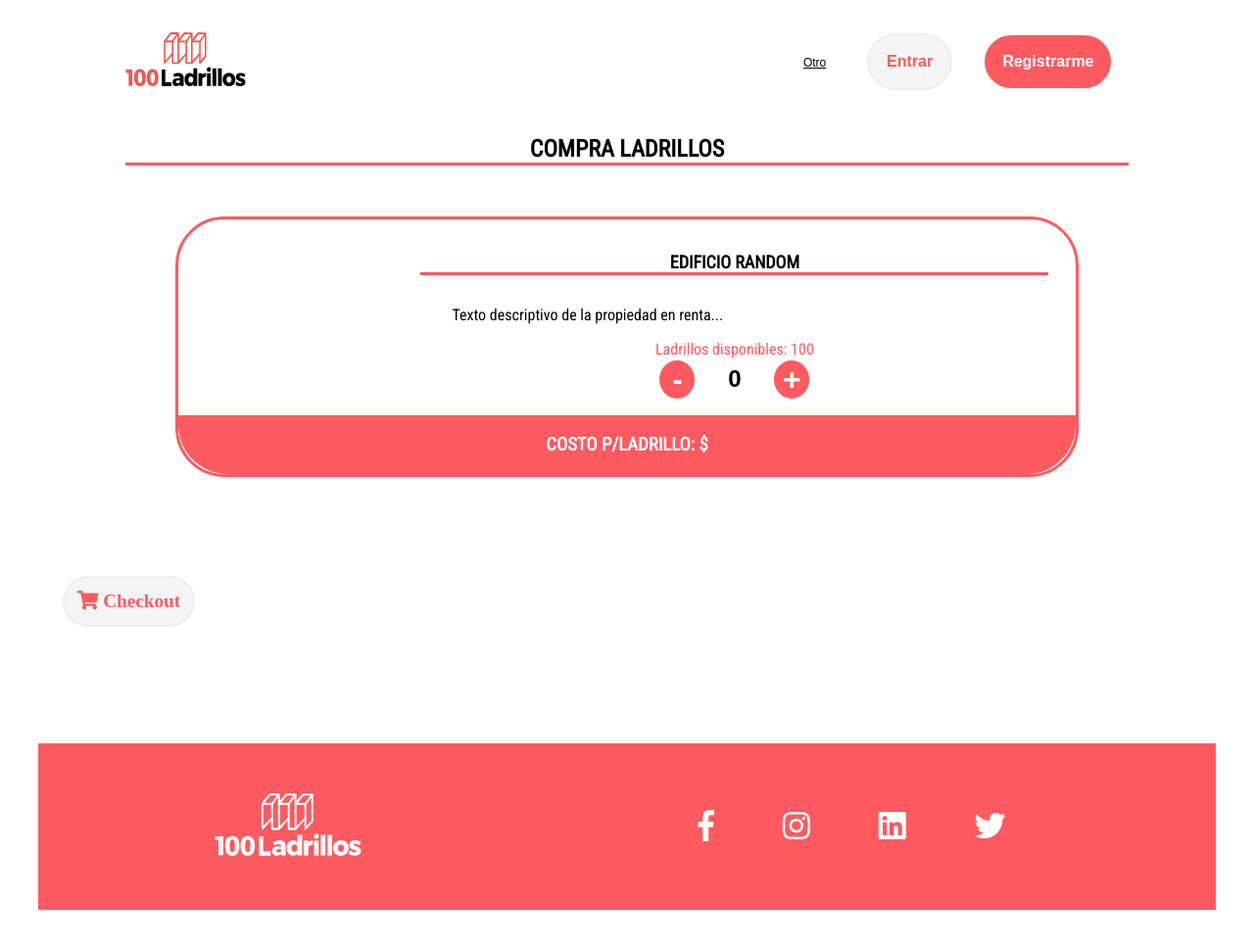
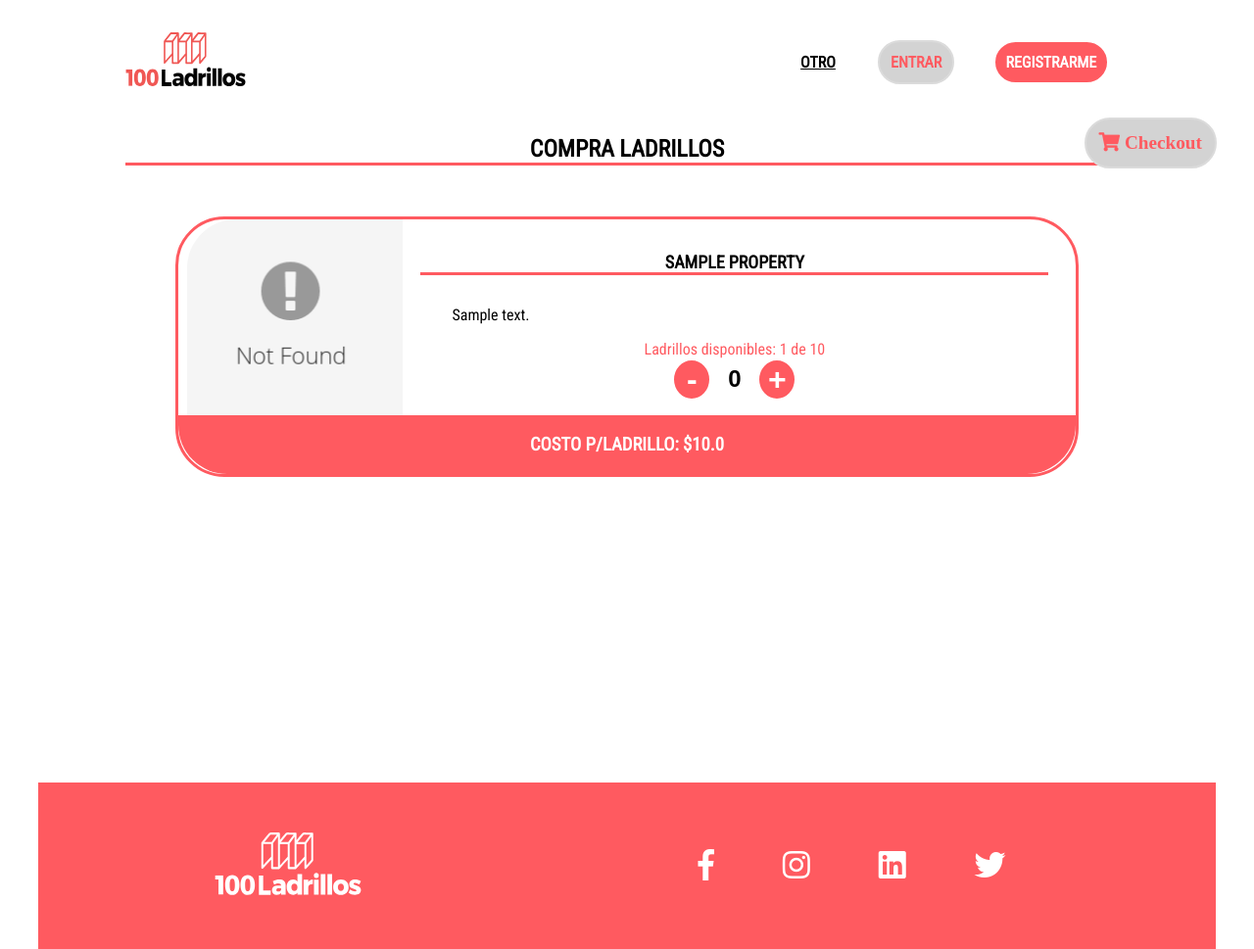
Before and after one commit to AlexRobledo/ShoppingCart, a Django app: page / in a window 1280 px wide. Shown: the whole page at 98% size. Before the commit the page ends 929 px from the top, so only its background shows below. Run offline with Django 4.2, Linux system fonts and the light colour scheme; tables that the repository leaves empty hold one stand-in row (values such as "Sample post"); some libraries are stand-ins or nearby versions.

Commit message:
Frontend terminado. Términos y condiciones y carrito de compra listos

```diff
--- a/ShoppingCart/urls.py
+++ b/ShoppingCart/urls.py
@@ -16,9 +16,11 @@
 from django.contrib import admin
 from django.urls import path
 from apps.purchases import views as purchases_views
+from django.conf import settings
+from django.conf.urls.static import static
 
 urlpatterns = [
     path('admin/', admin.site.urls),
     path('', purchases_views.Shopping, name = 'index'),
     path('shopping/', purchases_views.Shopping, name = 'shopping'),
-]
+] + static(settings.MEDIA_URL, document_root=settings.MEDIA_ROOT)
--- a/apps/purchases/functions.py
+++ b/apps/purchases/functions.py
@@ -0,0 +1,4 @@
+from django.conf import settings
+
+PROPERTY_PHOTOS = settings.MEDIA_ROOT.replace('..', '') + r"property-photos/"
+MEDIA_URL = settings.MEDIA_ROOT.replace('..', '')
--- a/apps/purchases/static/purchases/css/framework.css
+++ b/apps/purchases/static/purchases/css/framework.css
@@ -1,15 +1,18 @@
+/* AJUSTES GENERALES */
+
 html {
     --primaryColor: #ff5a60;
-    --secundaryColor: rgba(219, 219, 219, 0.29);
+    --secundaryColor: rgba(219, 219, 219, 1);
     --tertiaryColor: #4a4a4a;
     height: 100vh;
 }
 
 body {
-    font-family: 'Roboto Condensed', sans-serif !important;
+    font-family: 'Roboto Condensed', sans-serif;
 }
 
-/*    Panel de carga  */
+/* PANEL DE CARGA  */
+
 .loader-panel {
     position: fixed;
     top: 0px;
@@ -81,7 +84,7 @@
 }
 
 .secundaryColor {
-    background-color: var(--secundaryColor);
+    background-color: lightgray;
     color: var(--primaryColor);
     border-color: var(--secundaryColor);
     border-style: solid;
@@ -98,10 +101,12 @@
 /* BOTONES */
 
 .primary-btn {
-    padding: 5%;
+    padding: 3%;
     border-radius: 80px;
     font-size: 16px;
     font-weight: bolder;
+    font-family: 'Roboto Condensed', sans-serif;
+    text-transform: uppercase;
 }
 
 .primary-btn:hover:not([disabled]){
@@ -119,11 +127,14 @@
 }
 
 .tertiary-btn {
-    padding: 3%;
-    font-size: 12px;
+    padding: 1%;
+    font-size: 16px;
     background-color: transparent;
     border: transparent;
     text-decoration: underline;
+    font-weight: bolder;
+    font-family: 'Roboto Condensed', sans-serif;
+    text-transform: uppercase;
 }
 
 .tertiary-btn:hover:not([disabled]){
@@ -133,11 +144,12 @@
 
 .shopping-cart {
     position: fixed;
-    bottom: 20vh;
-    left: 5vw;
+    top: 15vh;
+    right: 3vw;
     font-size: larger;
     border-radius: 30px;
     padding: 1%;
+    z-index: 15;
 }
 
 .shopping-cart:hover {
@@ -163,6 +175,7 @@
     background-color: var(--primaryColor);
     margin: auto;
     padding: 2%;
+    margin-top: 5vh;
 }
 
 .social-media {
--- a/apps/purchases/static/purchases/js/functions.js
+++ b/apps/purchases/static/purchases/js/functions.js
@@ -14,10 +14,27 @@
     $('.loader-panel').show();
 }
 
+const hideDialog = () => {
+  $('.overlay').fadeOut(200);
+  $('#overlaySummary').fadeOut(200);
+  $('#overlayTerms').fadeOut(200);
+}
+
+const showSummary = () => {
+  $('#overlaySummary').css('display', 'block');
+  $('#overlayTerms').css('display', 'none');
+}
+
+const showTerms = () => {
+  $('.overlay').fadeIn(200);
+  $('.overlay').css('display', 'flex');
+  $('#overlayTerms').css('display', 'block');
+}
+
 const addNotiBox = (message) => {
     // Notibox es un pequeño cuadro de diálogo que muestra un mensaje en pantalla, dura 5 segundos o hasta que se le dé clic
   clearTimeout(time);
-  var noti = '<div class="notibox" onclick="$(this).fadeOut(250);" title="Clic para cerrar"><p>'+message+'</p></div>';
+  var noti = '<div class="notibox" onclick="$(this).fadeOut(250);" title="Clic para cerrar"><p>' + message + '</p></div>';
   $('body').append(noti);
   $('.notibox').fadeIn(250);
   var time = setTimeout(
--- a/apps/purchases/static/purchases/js/shopping.js
+++ b/apps/purchases/static/purchases/js/shopping.js
@@ -1,26 +1,119 @@
-const validateQuantity = (input) => {
-    const max = input.max;
-    const value = parseInt(input.value) || "";
-    if(value > max){
-        addNotiBox("El valor máximo de ladrillos que puedes comprar es de: " + max);
-        input.value = max;
-    }
-    else if(value < 0 || value == ""){
-        input.value = 0;
+class Property {
+    // La clase Property indica una propiedead en venta. Contiene identificador, nombre, cantidad de ladrillos a comprar por el usuario y el precio
+    constructor(id, name, quantity, price){
+        this.id = id;
+        this.name = name;
+        this.quantity = quantity;
+        this.price = price;
     }
 }
 
-const decrementQuantity = (button) => {
-    const input = button.nextElementSibling;
+// Lista de objetos Property que simboliza el carrito de compras
+let propertiesList = [];
+
+const validateQuantity = (input) => {
+    // Valida la cantidad ingresada
+    const max = input.max;
+    const value = parseInt(input.value) || "";  // Si viene undefinded, asigna un vacío
+    const propertyId = parseInt(input.parentNode.parentNode.parentNode.id);
+    if(value > max){    // Si se excede el monto ingresado al máximo que se puede comprar
+        addNotiBox("El máximo de ladrillos que puedes comprar es de: " + max);
+        input.value = max;
+    }
+    else if(value < 0 || value == ""){  // Si se usa un número negativo o un valor vacío
+        input.value = 0;
+    }
+    updatePropertiesList(propertyId, parseInt(input.value));   // Actualiza la lista de propiedades
+}
+
+const decrementQuantity = (button) => { // Decrementa en 1 la cantidad ingresada en valor para esa propiedad
+    const input = button.nextElementSibling;    // Obtiene el siguiente elemento en el DOM
     if(parseInt(input.value) > 0){
         input.value--;
+        validateQuantity(input);    // Valida la nueva cantidad
     }
 }
 
-const incrementQuantity = (button) => {
-    const input = button.previousElementSibling;
+const incrementQuantity = (button) => { // Incrementa en 1 la cantidad ingresada en valor para esa propiedad
+    const input = button.previousElementSibling;    // Obtiene el elemento anterior en el DOM
     const max = input.max;
     if(parseInt(input.value) < max){
         input.value++;
+        validateQuantity(input);    // Valida la nueva cantidad
     }
 }
+
+const updatePropertiesList = (propertyid, quantity) => {  // Actualiza la lista de propiedades a adquirir
+    let id = parseInt(propertyid);
+    let index = searchInPropertiesList(id);
+    if(index === -1){   // Si no estaba esa propiedad en la lista
+        let property = new Property(id, getPropertyNameInDOM(id), quantity, getPropertyPriceInDOM(id)); // Crea un objeto de tipo propiedad
+        propertiesList.push(property);  // Lo añade a la lista de compras
+    }
+    else {  // Si ese objeto ya existía
+        if(quantity > 0){   // Si la cantidad a adquirir es mayor a 0
+            propertiesList[index].quantity = quantity;
+        }
+        else {  // Si es 0 o un número no válido
+            propertiesList.splice(index, 1);    // Borra de la lista de compras
+        }
+    }
+}
+
+const searchInPropertiesList = (id) => {    // Busca una propiedad por ID en la lista de compras y devuelve su índice
+    for(let i = 0; i < propertiesList.length; i++){
+        if(propertiesList[i].id == id.toString())
+            return i;
+    }
+    return -1;  // Si no encuentra la propiedad, devuelve -1
+}
+
+const getPropertyNameInDOM = (id) => {  // Obtiene el nombre de la propiedad de acuerdo al DOM
+    let article = document.getElementById(id.toString());
+    let name = article.getElementsByTagName('h2')[0].innerText;
+    return name;
+}
+
+const getPropertyQuantityInDOM = (id) => {  // Obtiene la cantidad de ladrillos a adquirir de una propiedad de acuerdo al DOM
+    let article = document.getElementById(id.toString());
+    let quantity = parseInt(article.getElementsByTagName('input')[0].value);
+    return quantity;
+}
+
+const getPropertyPriceInDOM = (id) => { // Obtiene el precio por ladrillo de una propiedad de acuerdo al DOM
+    let article = document.getElementById(id.toString());
+    let price = parseFloat(article.getElementsByTagName('b')[0].innerText);
+    return price;
+}
+
+const displayPurchaseSummary = () => {
+    $('#mainTbody tr').remove();
+    let tbody = document.getElementById('mainTbody');
+    let totalCost = 0;
+    for(let i = 0; i < propertiesList.length; i++){
+        let row = document.createElement('tr');
+        row.id = "row_" + propertiesList[i].id.toString();
+        let nameCell = document.createElement('td');
+        nameCell.innerText = propertiesList[i].name;
+        let priceCell = document.createElement('td');
+        priceCell.innerText = '$' + propertiesList[i].price.toString();
+        let quantityCell = document.createElement('td');
+        quantityCell.innerText = propertiesList[i].quantity.toString();
+        let subtotalCell = document.createElement('td');
+        let subtotal = propertiesList[i].quantity * propertiesList[i].price;
+        subtotalCell.innerText = '$' + subtotal.toString();
+        totalCost += subtotal;
+        row.append(nameCell, priceCell, quantityCell, subtotalCell);
+        tbody.append(row);
+    }
+    let totalCostCell = document.getElementById('total_cost');
+    totalCostCell.innerText = '$' + totalCost.toString();
+}
+
+const hitCheckout = () => {
+    if(propertiesList.length < 1){
+        addNotiBox("Se debe agregar al menos 1 ladrillo para continuar con la compra.");
+        return;
+    }
+    showTerms();
+}
--- a/apps/purchases/views.py
+++ b/apps/purchases/views.py
@@ -1,7 +1,10 @@
 from django.shortcuts import render
-
+from apps.purchases.models import *
+from apps.purchases import functions
+import os
 # Create your views here.
 
 def Shopping(request):
     data = {}
+    data['properties'] = Property.objects.all()
     return render(request, 'purchases/shopping.html', data)
--- a/templates/purchases/shopping.html
+++ b/templates/purchases/shopping.html
@@ -10,28 +10,32 @@
     <body>
         {% include 'purchases/header.html' %}
 
+        {% include 'purchases/cart.html' %}
+
         <main class="main-body">
             <section class="properties-investment">
                 <h1 class="section-title">COMPRA LADRILLOS</h1>
-                <article class="property-panel">
-                    <picture class="left" style="background-image: url('{{media_photo}}');" title="Foto de la propiedad"></picture>
+                {% for p in properties %}
+                    <article id="{{p.id}}" class="property-panel">
+                        <picture class="left" style="background-image: url('{{MEDIA_URL}}{{p.image_url}}');" title="{{MEDIA_URL}}{{p.image_url}}"></picture>
                         <header class="right">
-                        <h2 class="property-title">EDIFICIO RANDOM</h2>
-                        <p class="description">Texto descriptivo de la propiedad en renta...</p>
-                        <span class="availables">Ladrillos disponibles: 100</span>
+                            <h2 class="property-title">{{p.name|upper}}</h2>
+                            <p class="description">{{p.description}}</p>
+                            <span class="availables">Ladrillos disponibles: {{p.available_bricks}} de {{p.total_bricks}}</span>
                             <div class="brick-selector">
                                 <button class="small-btn minus primaryColor" title="Decrementar" onclick="decrementQuantity(this);">-</button>
-                            <input type="number" class="quantity" max="100" min="0" value="0" onchange="validateQuantity(this);">
+                                <input type="number" class="quantity" max="{{p.available_bricks}}" min="0" value="0" onchange="validateQuantity(this);">
                                 <button class="small-btn plus primaryColor" title="Incrementar" onclick="incrementQuantity(this);">+</button>
                             </div>
                         </header>
                         <footer class="bottom">
-                        <h3 class="property-footer">COSTO P/LADRILLO: $</h3>
+                            <h3 class="property-footer">COSTO P/LADRILLO: $<b>{{p.unit_price}}</b></h3>
                         </footer>
                     </article>
+                {% endfor %}
             </section>
 
-            <button id="shoppingCart" name="shoppingCart" title="Ver carrito de compras" class="shopping-cart secundaryColor"><i class="fas fa-shopping-cart"> Checkout</i></button>
+            <button id="shoppingCart" name="shoppingCart" title="Ver carrito de compras" class="shopping-cart secundaryColor" onclick="hitCheckout();"><i class="fas fa-shopping-cart"> Checkout</i></button>
         </main>
 
         {% include 'purchases/footer.html' %}
```
Also changed, not shown: other parts of apps/purchases/static/purchases/css/framework.css (+103 -4 lines), apps/purchases/models.py (+8 -0 lines), templates/purchases/cart.html (added, +48 -0 lines), apps/purchases/media/property-photos/none.jpg (added). Lines whose indentation alone changed are shown as unchanged.
